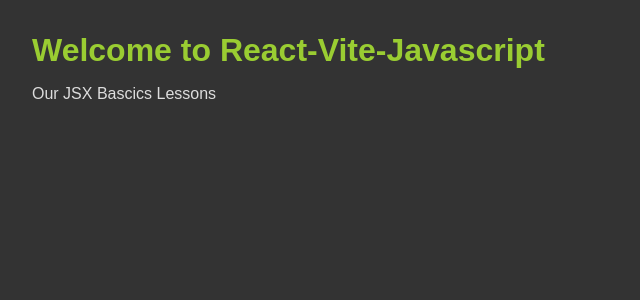
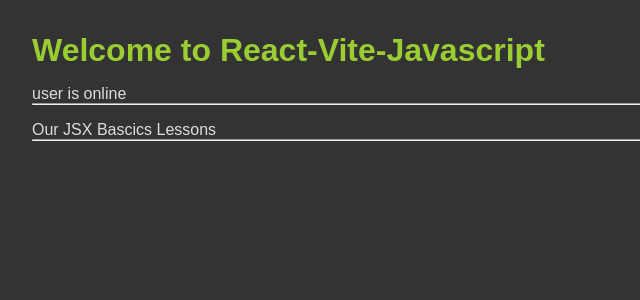
Before and after one commit to Scientific-Research/mk004-vite-react-start, a React (Vite) app: page / in a window 1280 px wide. Shown: the top 300 px of the page, without its empty margins (0-640 px from the left). Built offline with nearby package versions, Linux system fonts and the light colour scheme.

Commit message:
if else statement in react => with &&

```diff
--- a/src/App.jsx
+++ b/src/App.jsx
@@ -1,12 +1,16 @@
 // import './App.css';
 
 const title = 'Our JSX Bascics Lessons';
+const userIsOnline = true;
 
 export const App = () => {
   return (
     <div className="App">
       <h1>Welcome to React-Vite-Javascript</h1>
+      {userIsOnline && <p>user is online</p>}
+      <hr />
       <p>{title}</p>
+      <hr />
     </div>
   );
 };
```
